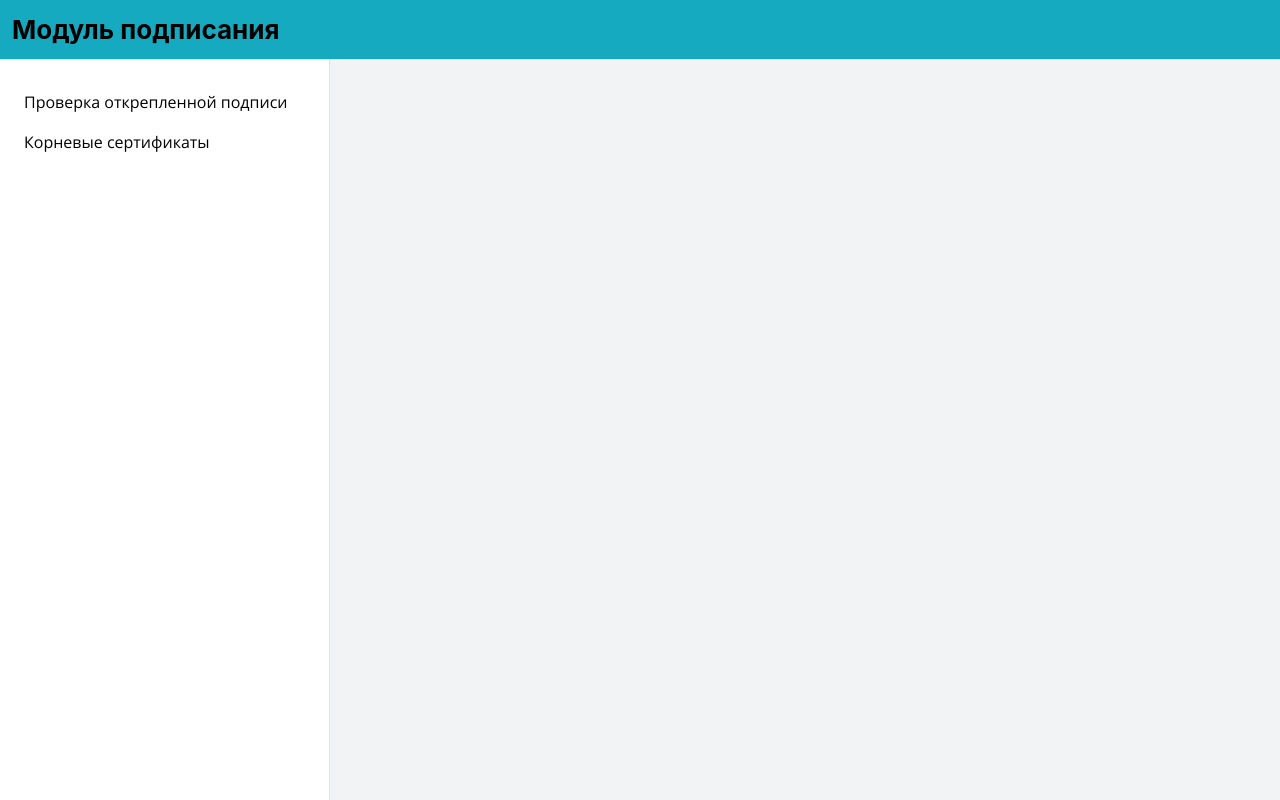
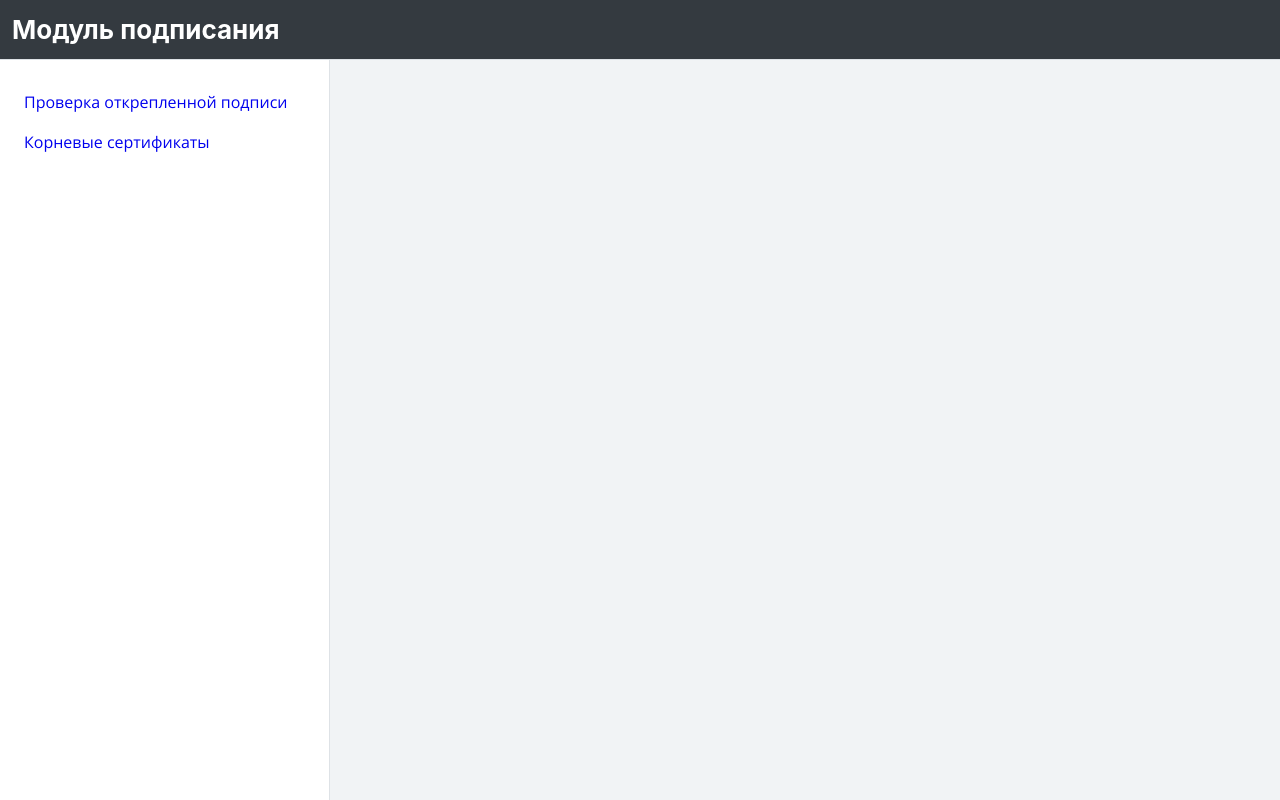
Before and after one commit to ialiev685/signing_module, a React (Vite) app in the folder web_module/: page / in a window 1280 px wide. Built offline with nearby package versions, Linux system fonts and the light colour scheme.

Commit message:
стилизовал ссылки

```diff
--- a/web_module/src/components/layout/index.tsx
+++ b/web_module/src/components/layout/index.tsx
@@ -1,14 +1,17 @@
 import { AppShell, List, Title, useMantineTheme, Box } from "@mantine/core";
 import { NavLink, Outlet } from "react-router-dom";
 import { navItems } from "./config";
+import styles from "./styles.module.css";
 
 export const Layout = () => {
   const { colors } = useMantineTheme();
 
   return (
     <AppShell header={{ height: 60 }}>
-      <AppShell.Header p={12} bg="cyan">
-        <Title order={2}>Модуль подписания</Title>
+      <AppShell.Header p={12} bg={colors.gray[8]}>
+        <Title order={2} c="#FFF">
+          Модуль подписания
+        </Title>
       </AppShell.Header>
 
       <AppShell.Navbar py={24} px={12} w={330}>
@@ -16,13 +19,10 @@ export const Layout = () => {
           {navItems.map(({ title, link }) => (
             <List.Item key={title}>
               <NavLink
+                className={({ isActive }) =>
+                  [styles.link, isActive ? styles.active : ""].join(" ")
+                }
                 to={link}
-                style={({ isActive }) => ({
-                  textDecoration: "none",
-                  color: isActive ? "#228be6" : "inherit",
-                  fontWeight: isActive ? 600 : 400,
-                  transition: "color 0.2s ease",
-                })}
               >
                 {title}
               </NavLink>
--- /dev/null
+++ b/web_module/src/components/layout/styles.module.css
@@ -0,0 +1,16 @@
+.link {
+  text-decoration: none;
+  transition: color 0.2s ease;
+  &:visited {
+    color: black;
+  }
+
+  &:hover {
+    color: var(--mantine-color-cyan-5);
+  }
+
+  &.active {
+    font-weight: 600;
+    color: var(--mantine-color-cyan-5);
+  }
+}
```
